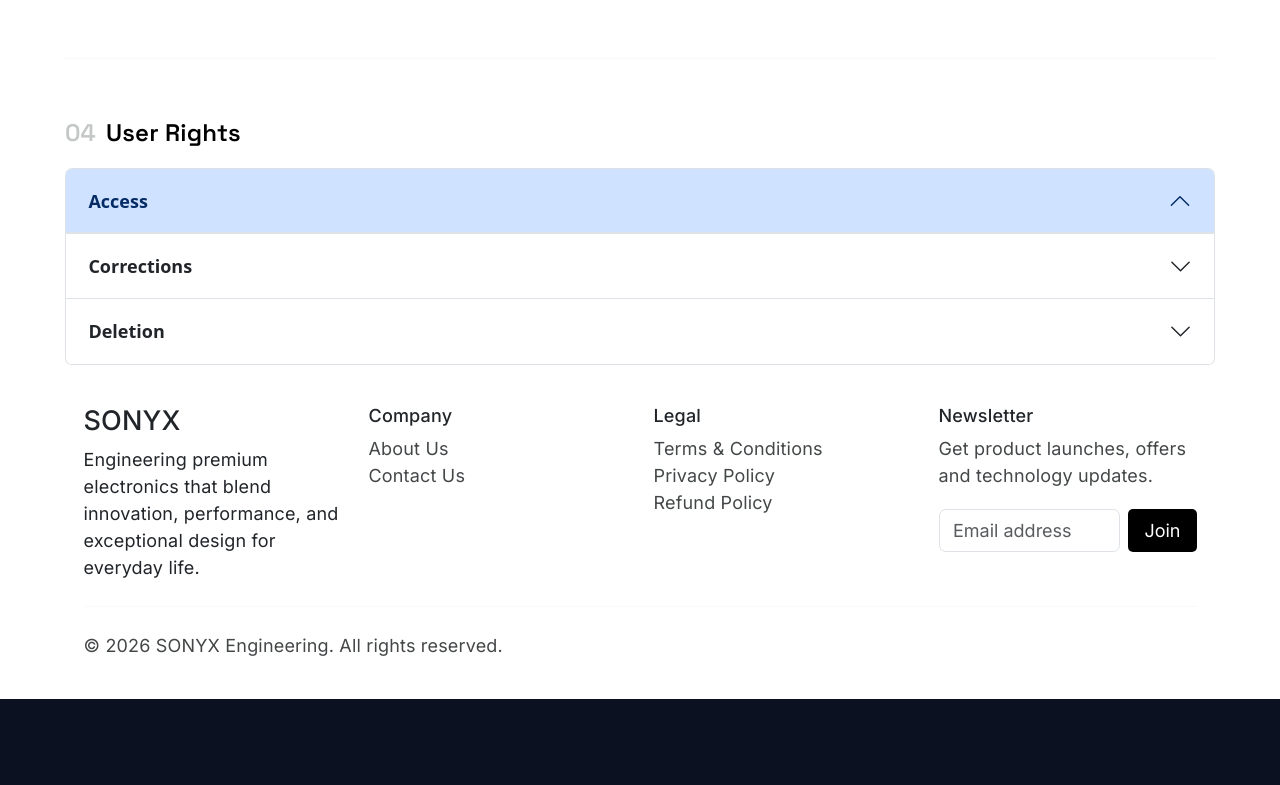
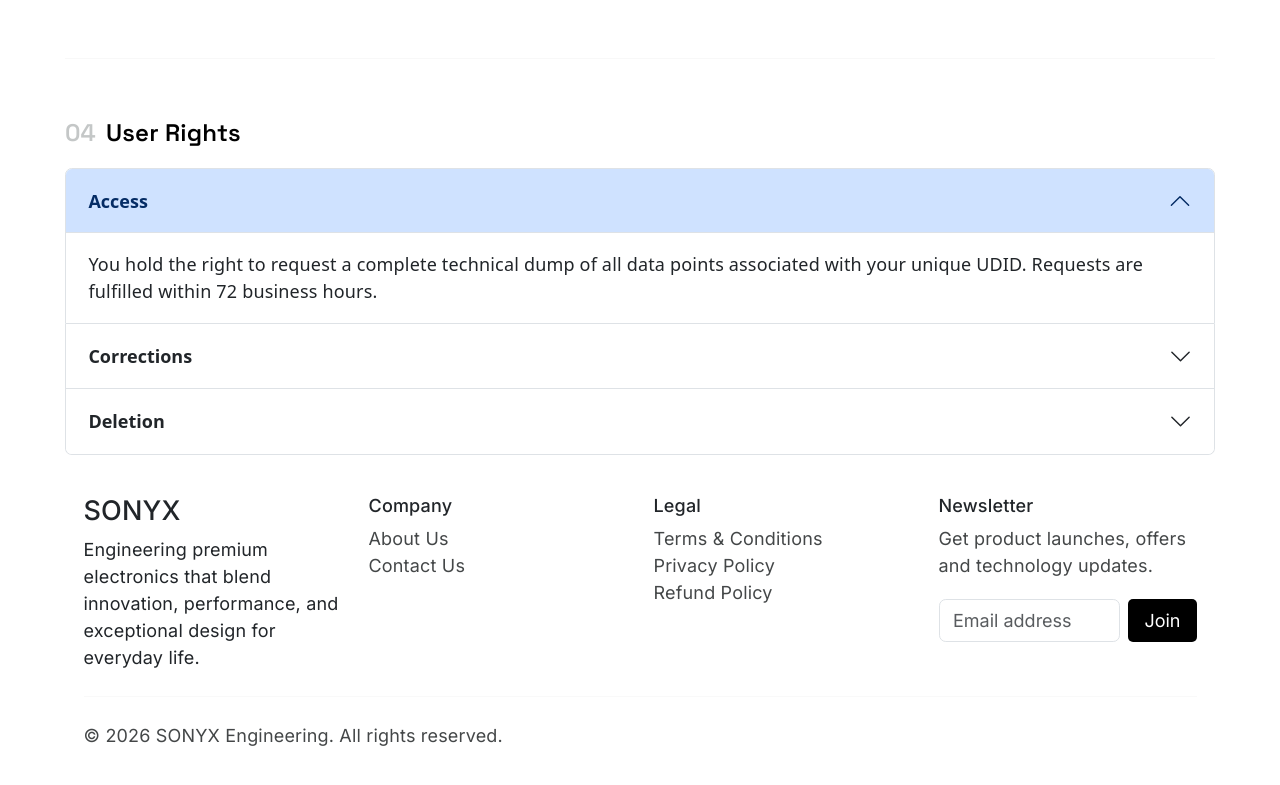
Before and after one commit to sreejith5533/sonyx-ai-ecommerce, a React (Vite) app in the folder frontend/: page /privacy-policy in a window 1280 px wide. Shown: the part 1248-2033 px from the top of the page. Before the commit the page ends 1947 px from the top, so only its background shows below. Built offline with nearby package versions, Linux system fonts and the light colour scheme; no server answers.

Commit message:
Navbar collapse id changed

```diff
--- a/frontend/src/components/Layout/Navbar.jsx
+++ b/frontend/src/components/Layout/Navbar.jsx
@@ -14,14 +14,14 @@ function Navbar() {
             className="navbar-toggler"
             type="button"
             data-bs-toggle="collapse"
-            data-bs-target="#navbarSupportedContent"
-            aria-controls="navbarSupportedContent"
+            data-bs-target="#sonyxNavbar"
+            aria-controls="sonyxNavbar"
             aria-expanded="false"
             aria-label="Toggle navigation"
           >
             <span className="navbar-toggler-icon"></span>
           </button>
-          <div className="collapse navbar-collapse" id="navbarSupportedContent">
+          <div className="collapse navbar-collapse" id="sonyxNavbar">
             <ul className="navbar-nav me-auto mb-2 mb-lg-0">
               <li className="nav-item">
                 <NavLink
--- a/frontend/src/components/UserRightsAccordion.jsx
+++ b/frontend/src/components/UserRightsAccordion.jsx
@@ -16,7 +16,7 @@ function UserRightsAccordion() {
         </h2>
         <div
           id="collapseOne"
-          className="accordion-collapse collapse"
+          className="accordion-collapse collapse show"
           data-bs-parent="#accordionExample"
         >
           <div className="accordion-body">
```
